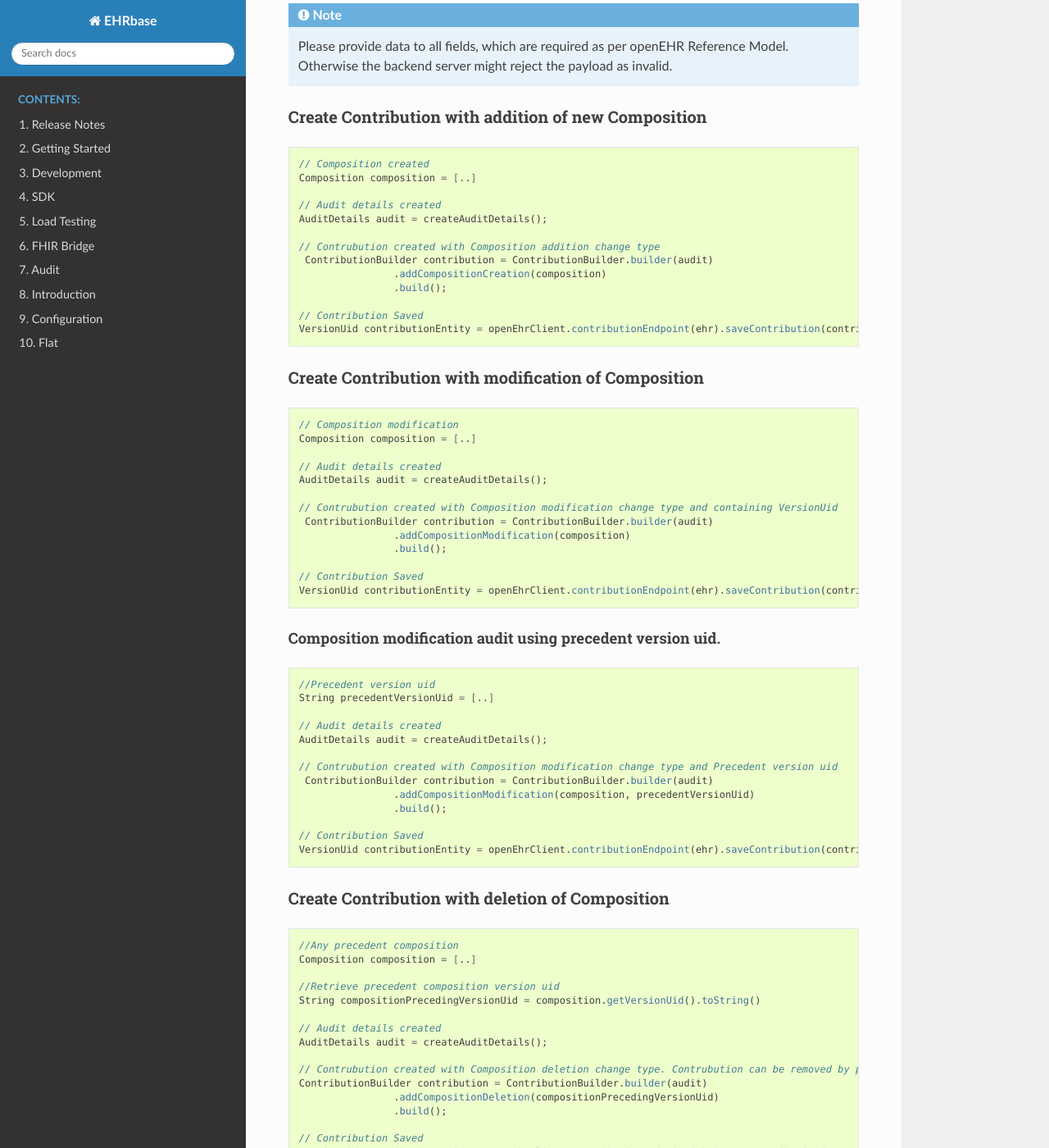
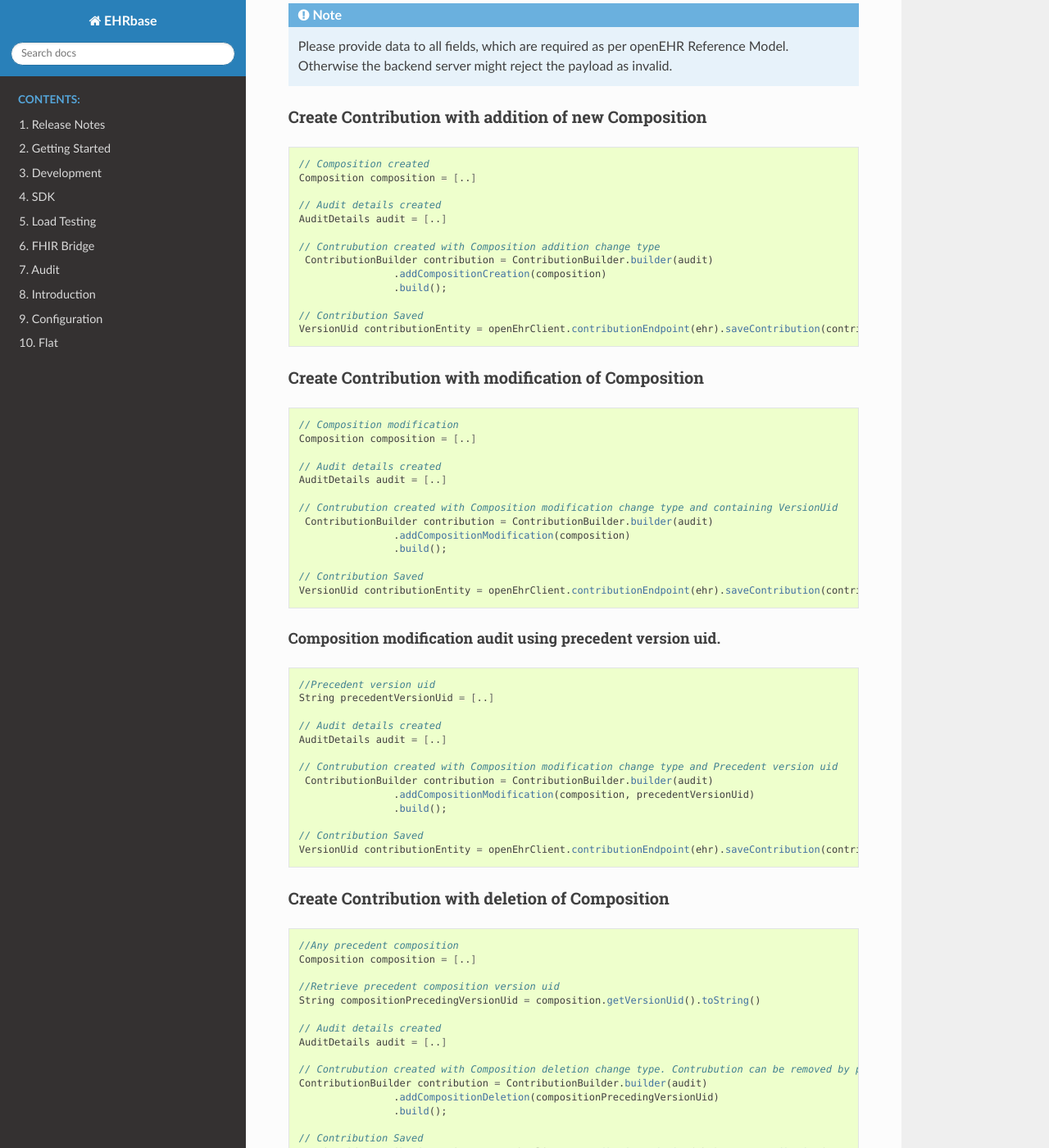
Before and after one commit to ehrbase/documentation, a Sphinx documentation site: the page built from source/04_sdk/02_reference/01_client_module/07_contribution/index.rst, in a window 1280 px wide and 1400 px high, scrolled down 581 px. Shown: the whole window at 82% size. Built offline with Sphinx 7.4.7 and the Read the Docs theme 2.0.0, drawn with Linux system fonts in a browser that asks for light colours; formulas are drawn with MathJax 3; pages that are not in the unit, such as notebooks, are missing from menus; some of the changed text lies outside the part shown.

Commit message:
audit detail creationg change

```diff
--- a/source/04_sdk/02_reference/01_client_module/07_contribution/index.rst
+++ b/source/04_sdk/02_reference/01_client_module/07_contribution/index.rst
@@ -25,7 +25,7 @@ Create Contribution with addition of new Composition
     Composition composition = [..]
 
     // Audit details created
-    AuditDetails audit = createAuditDetails();
+    AuditDetails audit = [..]
 
     // Contrubution created with Composition addition change type
      ContributionBuilder contribution = ContributionBuilder.builder(audit)
@@ -45,7 +45,7 @@ Create Contribution  with modification of Composition
     Composition composition = [..]
 
     // Audit details created
-    AuditDetails audit = createAuditDetails();
+    AuditDetails audit = [..]
 
     // Contrubution created with Composition modification change type and containing VersionUid
      ContributionBuilder contribution = ContributionBuilder.builder(audit)
@@ -64,7 +64,7 @@ Composition modification audit using precedent version uid.
     String precedentVersionUid = [..]
 
     // Audit details created
-    AuditDetails audit = createAuditDetails();
+    AuditDetails audit = [..]
 
     // Contrubution created with Composition modification change type and Precedent version uid
      ContributionBuilder contribution = ContributionBuilder.builder(audit)
@@ -87,7 +87,7 @@ Create Contribution with deletion of Composition
     String compositionPrecedingVersionUid = composition.getVersionUid().toString()
 
     // Audit details created
-    AuditDetails audit = createAuditDetails();
+    AuditDetails audit = [..]
 
     // Contrubution created with Composition deletion change type. Contrubution can be removed by providing precedent version uid.
     ContributionBuilder contribution = ContributionBuilder.builder(audit)
@@ -109,7 +109,7 @@ Create contribution using Contribution Dto
     Composition composition = [..]
 
     // Audit details created
-    AuditDetails contributionAudit = createAuditDetails();
+    AuditDetails contributionAudit = [..]
 
     // OriginalVersion must contain AuditDetails and can contain compositions depends on change type
     List<OriginalVersion> originalVersions = [..]
```
